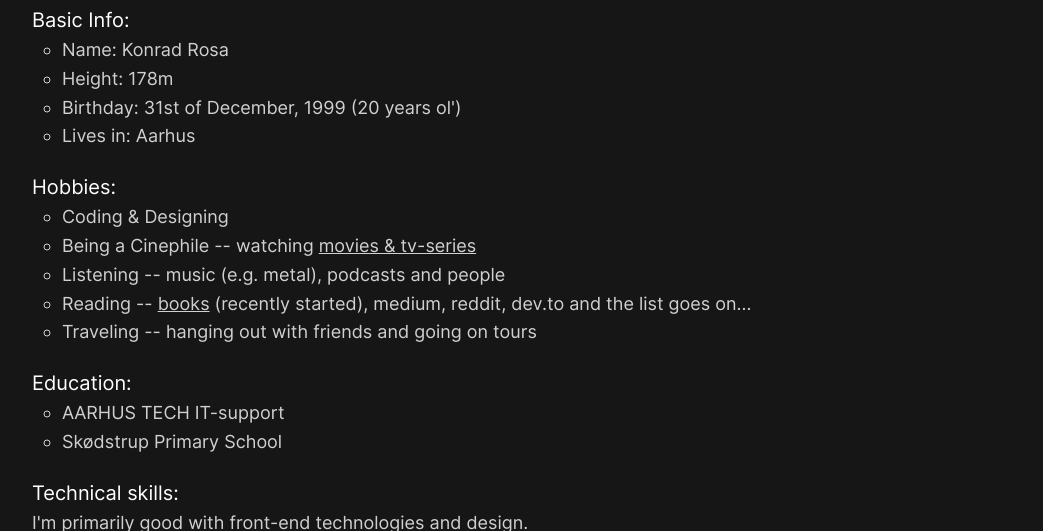
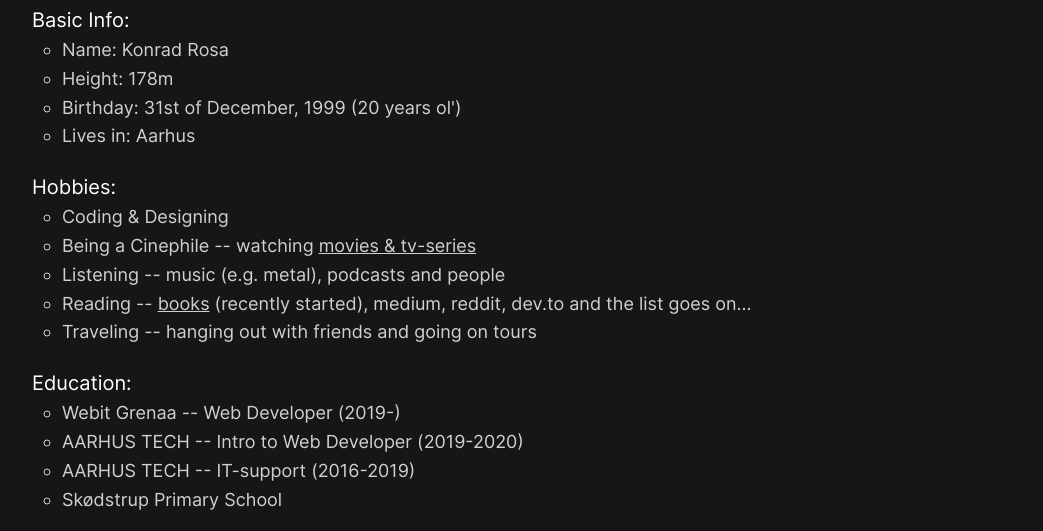
Before and after one commit to kerekatu/introduce-yourself, a plain HTML site: page about.html in a window 1280 px wide. Shown: the part 214-745 px from the top of the page, without its empty margins (118-1161 px from the left). Drawn offline with Linux system fonts and the light colour scheme.

Commit message:
added extra text to about page

```diff
--- a/about.html
+++ b/about.html
@@ -83,7 +83,13 @@
             </h2>
             <ul class="info__list">
               <li class="info__item">
-                AARHUS TECH IT-support
+                Webit Grenaa -- Web Developer (2019-)
+              </li>
+              <li class="info__item">
+                AARHUS TECH -- Intro to Web Developer (2019-2020)
+              </li>
+              <li class="info__item">
+                AARHUS TECH -- IT-support (2016-2019)
               </li>
               <li class="info__item">
                 Skødstrup Primary School
```
